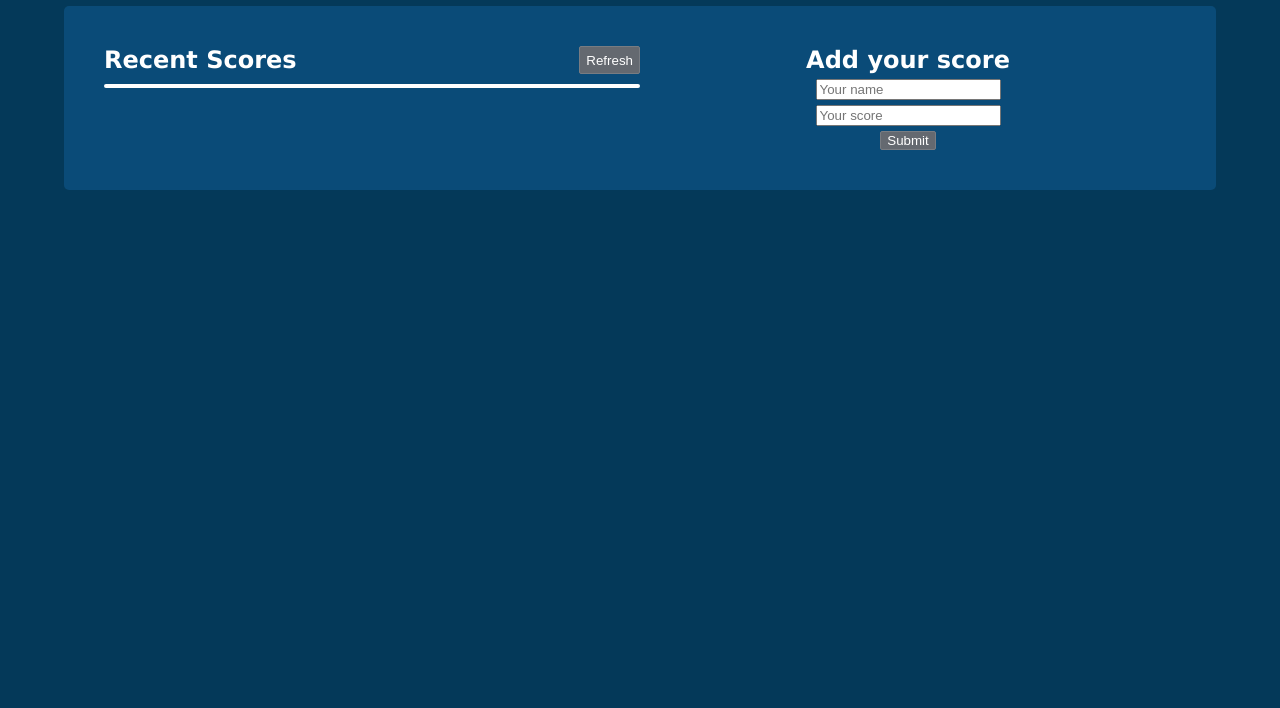
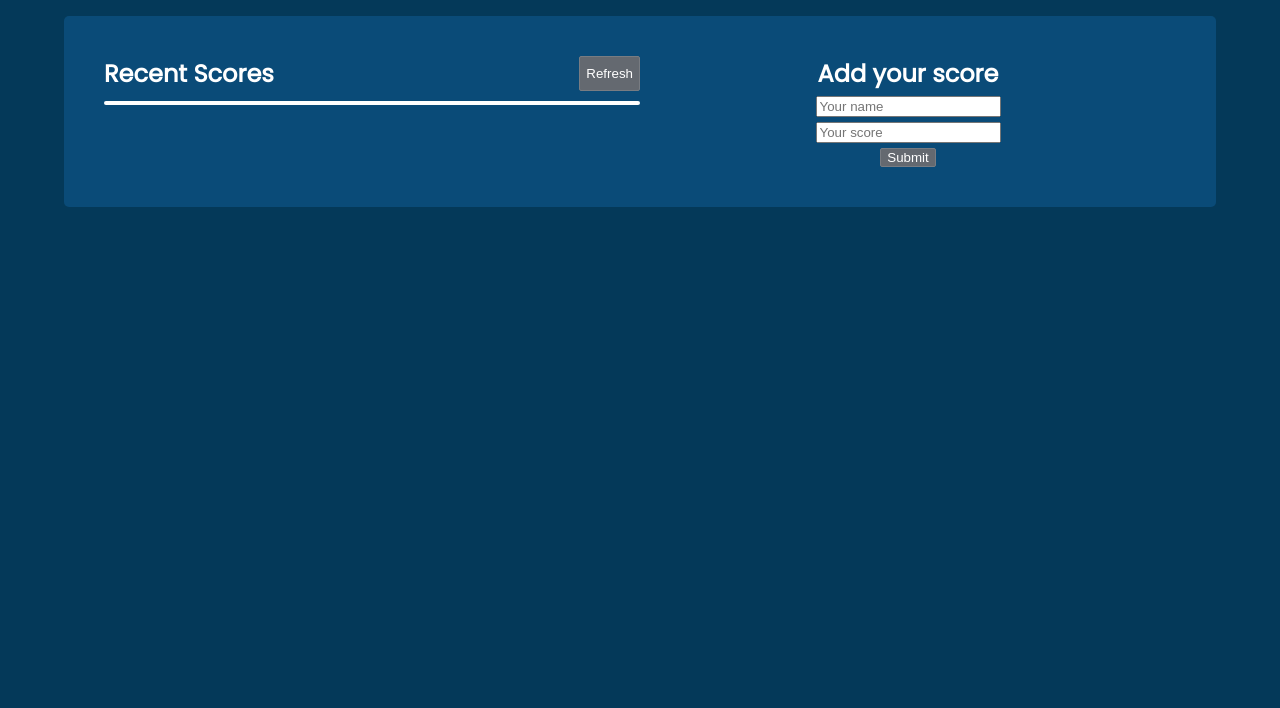
Before and after one commit to AlejandraKeber/Leaderboard, a website built with webpack: page src/index.html in a window 1280 px wide. Shown: the part 92-800 px from the top of the page. Built offline with nearby package versions, Linux system fonts and the light colour scheme; no server answers.

Commit message:
Add font family

```diff
--- a/src/index.html
+++ b/src/index.html
@@ -5,6 +5,9 @@
     <meta charset="UTF-8">
     <meta name="viewport" content="width=device-width, initial-scale=1.0">
     <title>Leaderboard</title>
+    <link rel="preconnect" href="https://fonts.googleapis.com">
+    <link rel="preconnect" href="https://fonts.gstatic.com" crossorigin>
+    <link href="https://fonts.googleapis.com/css2?family=Poppins&display=swap" rel="stylesheet">
 </head>
 
 <body>
--- a/src/style.css
+++ b/src/style.css
@@ -14,7 +14,7 @@ ul {
 
 body {
   background-color: #043959;
-  font-family: Verdana, Geneva, Tahoma, sans-serif;
+  font-family: 'Poppins', sans-serif;
   color: #fff;
 }
 
```
Also changed, not shown: dist/index.html, dist/main.js.
